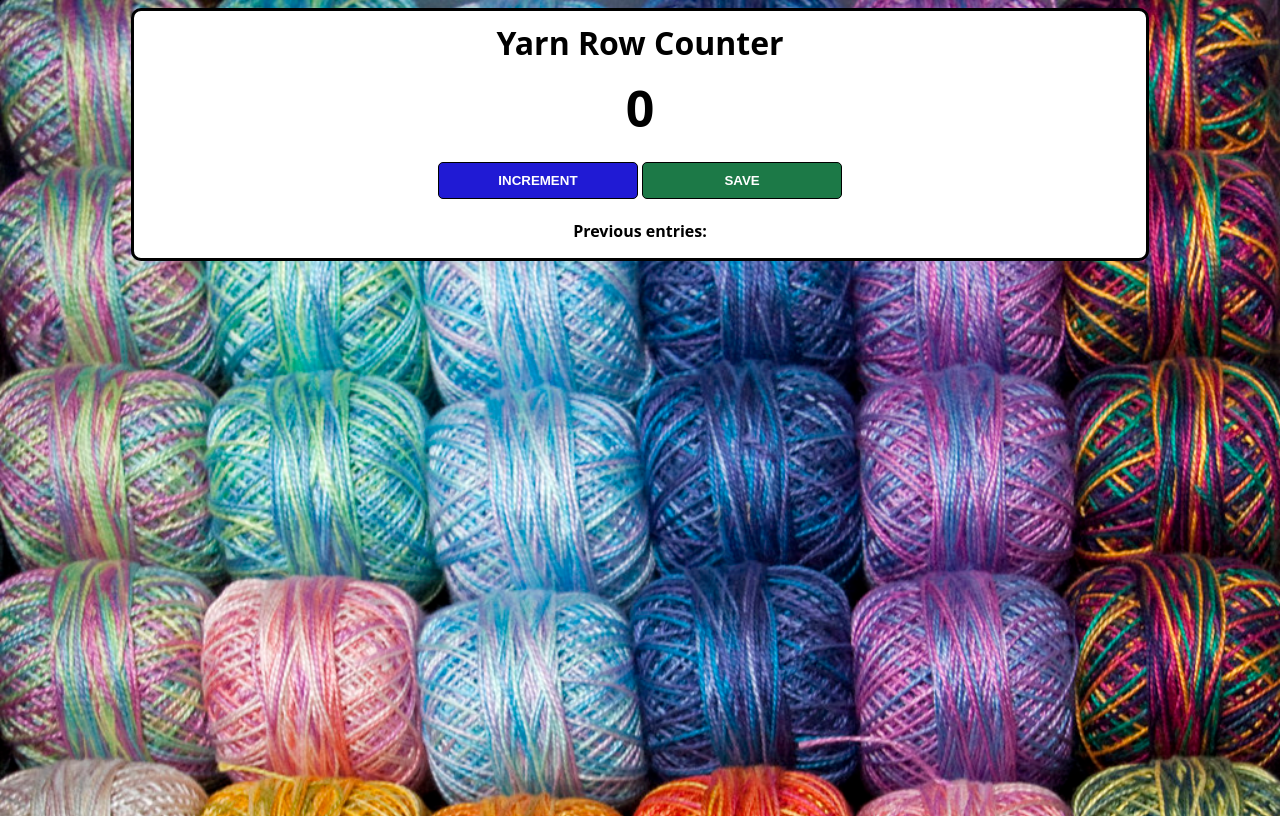
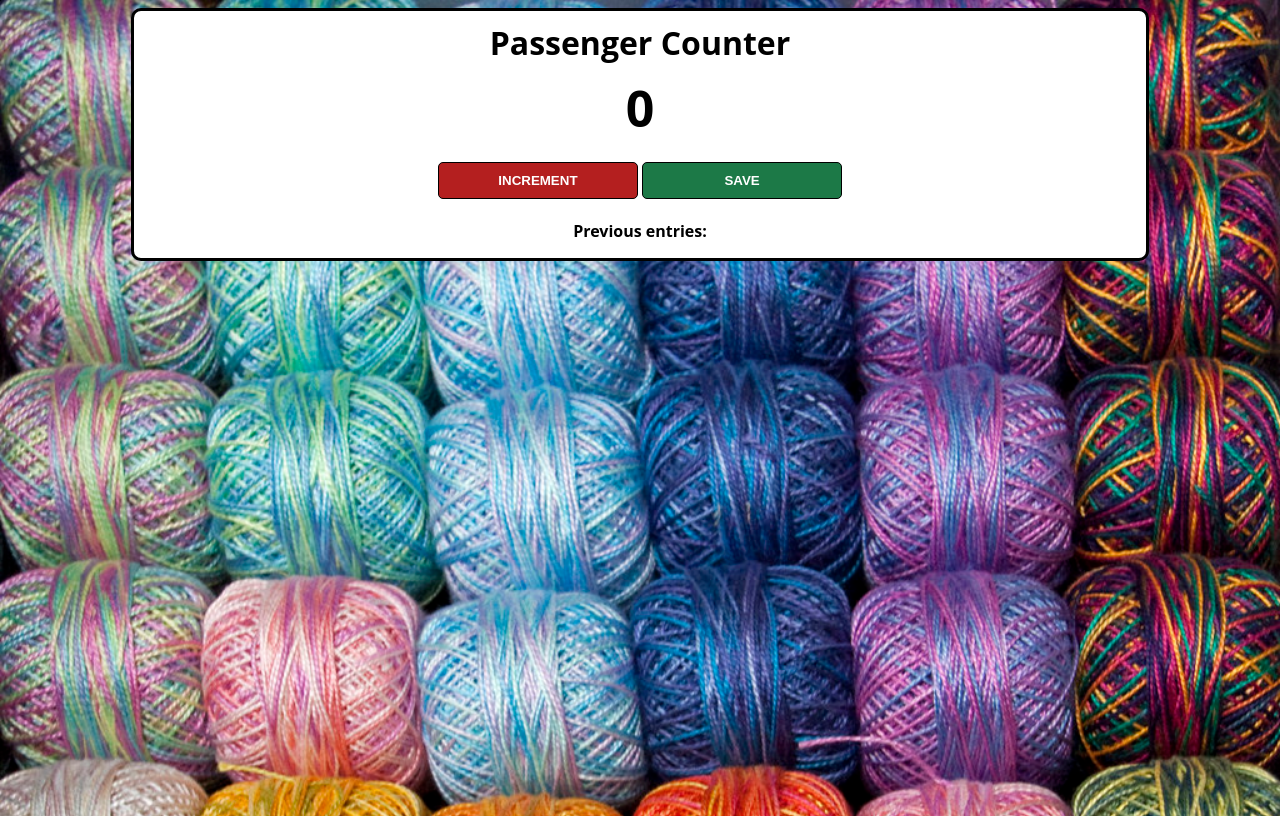
Before and after one commit to Vince-Munene/passenger-counter, a plain HTML site: page index.html in a window 1280 px wide. Drawn offline with Linux system fonts and the light colour scheme.

Commit message:
changed the h1 and button color

```diff
--- a/index.css
+++ b/index.css
@@ -37,7 +37,7 @@ button {
 }
 
 #increment-btn {
-    background: #201ad4;
+    background: #b41f1f;
 }
 
 #save-btn {
--- a/index.html
+++ b/index.html
@@ -4,7 +4,7 @@
     </head>
     <body>
         <div class="container">
-            <h1>Yarn Row Counter</h1>
+            <h1>Passenger Counter</h1>
             <h2 id="count-el">0</h2>
             <button id="increment-btn" onclick="increment()">INCREMENT</button>
             <button id="save-btn" onclick="save()">SAVE</button>
```
